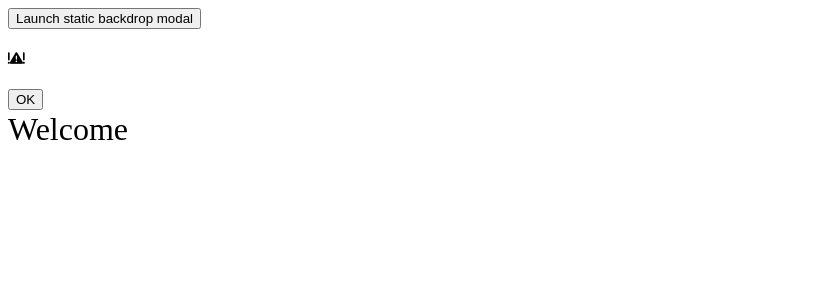
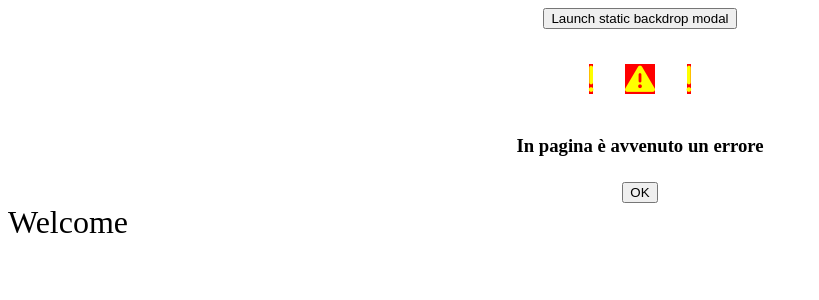
Before and after one commit to MicheleFranciolapilla/BoolBnB-front, a Vue app: page / in a window 1280 px wide. Shown: the top 300 px of the page, without its empty margins (0-819 px from the left). Built offline with nearby package versions, Linux system fonts and the light colour scheme.

Commit message:
modifiche varie non vitali

```diff
--- a/src/components/Comp_ErrorManager.vue
+++ b/src/components/Comp_ErrorManager.vue
@@ -13,6 +13,7 @@
 </script>
 
 <template>
+  <form action="" class="text-center">
     <!-- Button trigger modal -->
     <button id="modal_activator" type="button" class="btn btn-primary" data-bs-toggle="modal" data-bs-target="#staticBackdrop">
       Launch static backdrop modal
@@ -23,14 +24,15 @@
       <div class="modal-dialog">
         <div class="modal-content">
           <div class="modal-header">
-        <h5 class="modal-title" id="staticBackdropLabel">
+            <h3 class="modal-title" id="staticBackdropLabel">
               <i class="fa-solid fa-exclamation"></i>
               <i class="fa-solid fa-triangle-exclamation"></i>
               <i class="fa-solid fa-exclamation"></i>
-        </h5>
+              <h4>In pagina è avvenuto un errore</h4>
+            </h3>
           </div>
           <div class="modal-body">
-        <h4>{{ store.error_message }}</h4>
+            <h3>{{ store.error_message }}</h3>
           </div>
           <div class="modal-footer">
             <button type="button" class="btn btn-primary" data-bs-dismiss="modal">OK</button>
@@ -38,4 +40,16 @@
         </div>
       </div>
     </div>
+  </form>
 </template>
+
+<style lang="scss">
+
+i{
+  margin: 1rem;
+  font-size: 30px;
+  background-color: red;
+  color: yellow;
+}
+
+</style>
```
Also changed, not shown: src/components/CompPage_Home.vue (+9 -0 lines). Lines whose indentation alone changed are shown as unchanged.
